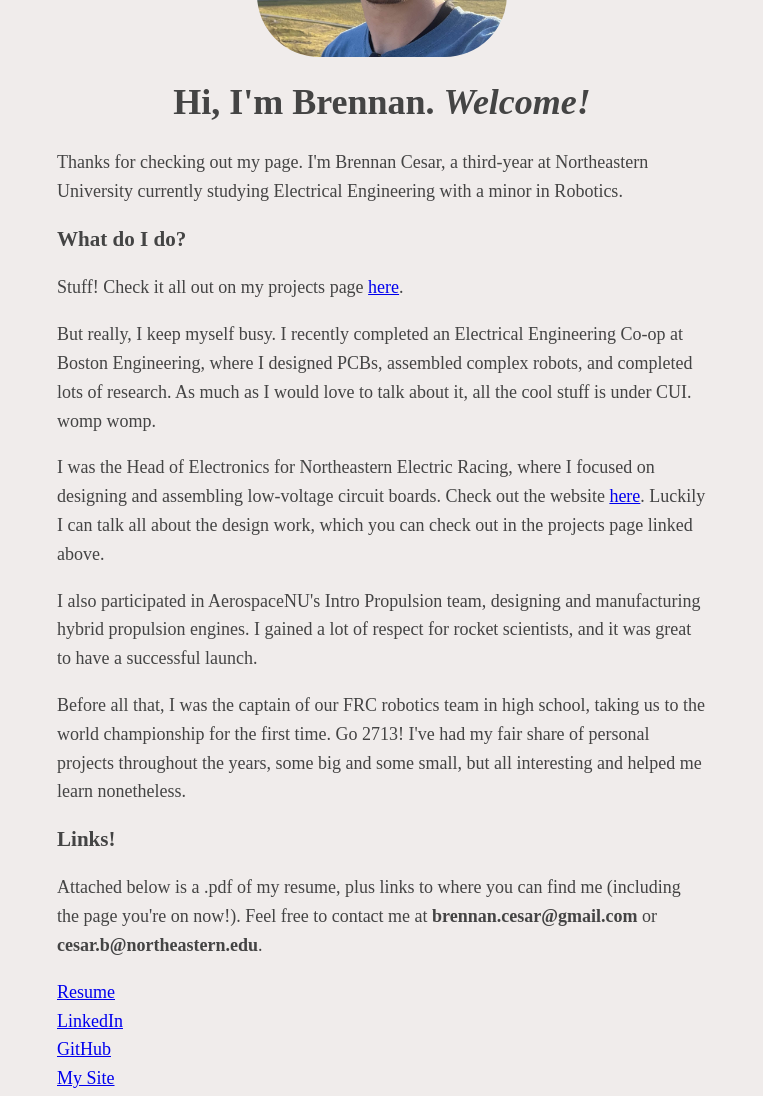
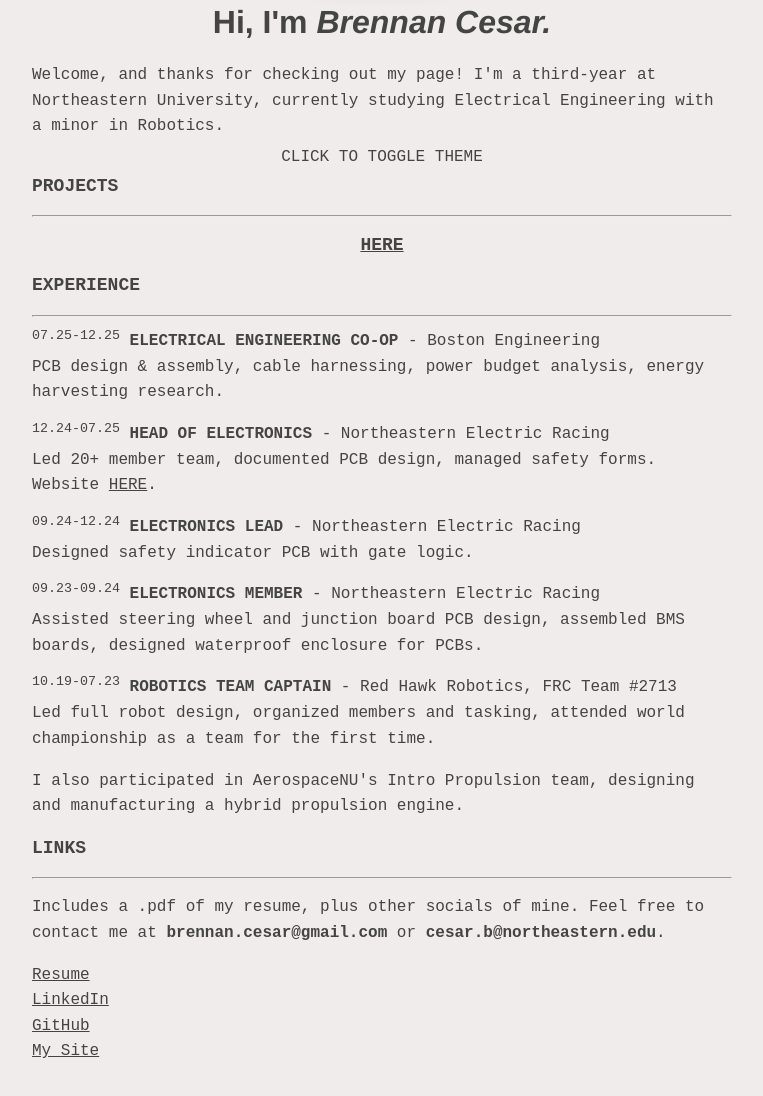
Before and after one commit to brennan-cesar/brennan-cesar.github.io, a plain HTML site: page index.html in a window 1280 px wide. Shown: the part 233-1329 px from the top of the page, without its empty margins (258-1021 px from the left). Drawn offline with Linux system fonts and the light colour scheme.

Commit message:
added theme toggle, updated main page content

```diff
--- a/index.html
+++ b/index.html
@@ -4,31 +4,65 @@
     <meta name="viewport" content="width=device-width, initial-scale=1">
     <meta name="author" content="Brennan Cesar">
     <meta name="description" content="Brennan Cesar's website! Full of great stuff hopefully">
-    <meta name="keywords" content="Electrical Engineer, Robotics, Northeastern University">
+    <meta name="keywords" content="Electrical Engineer, Robotics, Northeastern University, Electric Racing, FSAE, Consulting, PCB">
     <title>Home</title>
-<link rel="stylesheet" href="style.css">
+    <link rel="stylesheet" href="style.css">
+    <script src="theme.js"></script>
+    <script>theme();</script>
 </head>
 <body>
-    <img class="profile-img" src="/assets/image.jpg" alt="A picture of me!">
+    <img class="profile-img" src="assets/image.jpg" alt="A picture of me!">
     <header>
-        <h1 class="title">Hi, I'm Brennan. <i>Welcome!</i></h1>
+        <h1 class="title">Hi, I'm <i>Brennan Cesar.</i></h1>
     </header>
-    <p>
-        Thanks for checking out my page. I'm Brennan Cesar, a third-year at Northeastern University currently studying Electrical Engineering with a minor in Robotics.
+    <p style="margin-bottom: 0.5ch;">
+        Welcome, and thanks for checking out my page! I'm a third-year at Northeastern University, currently studying Electrical Engineering with a minor in Robotics.
     </p>
-    <h3>What do I do?</h3>
-    <p>Stuff! Check it all out on my projects page <a href="projects.html">here</a>.</p>
-    <p>But really, I keep myself busy. I recently completed an Electrical Engineering Co-op at Boston Engineering, where I designed PCBs, assembled complex robots, and completed lots of research. As much as I would love to talk about it, all the cool stuff is under CUI. womp womp.</p>
-    <p>I was the Head of Electronics for Northeastern Electric Racing, where I focused on designing and assembling low-voltage circuit boards. Check out the website <a href="https://electricracing.northeastern.edu/" target="_blank">here</a>. Luckily I can talk all about the design work, which you can check out in the projects page linked above.</p>
-    <p>I also participated in AerospaceNU's Intro Propulsion team, designing and manufacturing hybrid propulsion engines. I gained a lot of respect for rocket scientists, and it was great to have a successful launch.</p>
-    <p>Before all that, I was the captain of our FRC robotics team in high school, taking us to the world championship for the first time. Go 2713! I've had my fair share of personal projects throughout the years, some big and some small, but all interesting and helped me learn nonetheless.</p>
-    <h3>Links!</h3>
-    <p>Attached below is a .pdf of my resume, plus links to where you can find me (including the page you're on now!). Feel free to contact me at
+    <input type="checkbox" id="toggle-theme" hidden>
+    <label for="toggle-theme" style="display: flex; justify-content: center; align-items: center;">CLICK TO TOGGLE THEME</label>
+    <h3 style="margin-top: 0.5ch;">PROJECTS</h3>
+    <hr>
+    <h3 style="text-align: center;"><a href="projects.html">HERE</a></h3>
+    <h3>EXPERIENCE</h3>
+    <hr>
+    <ul class="no-bullets">
+        <li>
+            <sup>07.25-12.25</sup>
+            <b>ELECTRICAL ENGINEERING CO-OP</b> - Boston Engineering
+            <p class="exp-gap">PCB design & assembly, cable harnessing, power budget analysis, energy harvesting research.</p>
+        </li>
+        <li>
+            <sup>12.24-07.25</sup>
+            <b>HEAD OF ELECTRONICS</b> - Northeastern Electric Racing
+            <p class="exp-gap">Led 20+ member team, documented PCB design, managed safety forms. Website <a href="https://electricracing.northeastern.edu/" target="_blank">HERE</a>.</p>
+        </li>
+        <li>
+            <sup>09.24-12.24</sup>
+            <b>ELECTRONICS LEAD</b> - Northeastern Electric Racing
+            <p class="exp-gap">Designed safety indicator PCB with gate logic.</p>
+        </li>
+        <li>
+            <sup>09.23-09.24</sup>
+            <b>ELECTRONICS MEMBER</b> - Northeastern Electric Racing
+            <p class="exp-gap">Assisted steering wheel and junction board PCB design, assembled BMS boards, designed waterproof enclosure for PCBs.</p>
+        </li>
+        <li>
+            <sup>10.19-07.23</sup>
+            <b>ROBOTICS TEAM CAPTAIN</b> - Red Hawk Robotics, FRC Team #2713
+            <p class="exp-gap">Led full robot design, organized members and tasking, attended world championship as a team for the first time.</p>
+        </li>
+    </ul>
+    <p>I also participated in AerospaceNU's Intro Propulsion team, designing and manufacturing a hybrid propulsion engine.</p>
+    <h3>LINKS</h3>
+    <hr>
+    <p>Includes a .pdf of my resume, plus other socials of mine. Feel free to contact me at
         <b>brennan.cesar@gmail.com</b> or <b>cesar.b@northeastern.edu</b>.</p>
     <ul class="no-bullets">
-        <li> <a href="/assets/resume.pdf" target="_blank">Resume</a></li>
+        <li> <a href="assets/resume.pdf" target="_blank" rel="noopener noreferrer">Resume</a></li>
         <li><a href="https://www.linkedin.com/in/brennan-cesar/" target ="_blank">LinkedIn</a></li>
         <li><a href="https://github.com/brennan-cesar" target ="_blank">GitHub</a></li>
         <li><a href="index.html">My Site</a></li>
     </ul>
+
+    <script>toggleTheme();</script>
 </body>
--- a/style.css
+++ b/style.css
@@ -1,27 +1,52 @@
 body {
     margin:40px auto;
-    max-width:650px;
+    max-width:700px;
     line-height:1.6;
-    font-size:18px;
-    color:#444;
-    background-color:#F0ECEB;
+    font-size:16px;
+    font-family:'Courier New', monospace;
+    color:var(--text);
+    background-color:var(--background);
+    transition: background-color 0.25s, color 0.25s;
     padding:0 10px
 }
 
+:root {
+    --background:#F0ECEB;
+    --text:#444;
+    --link:#444;
+}
+:root:has(#toggle-theme:checked), :root.dark {
+    --background:#1200b7;
+    --text:#cccccc;
+    --link:#cccccc;
+}
+
+a:link {
+    color:var(--link);
+    transition: color 0.25s
+}
+a:visited {
+    color:var(--link);
+    transition: color 0.25s
+}
+
 h1,h2,h3{line-height:1.2}
+h2,h3{font-size:18px}
 
-.title{text-align: center;}
+.title{text-align: center; font-family:'Franklin Gothic Medium', 'Arial Narrow', Arial, sans-serif;}
+.exp-gap{margin-top: 0; margin-bottom: 0.75em;}
 
 ul.no-bullets {
     list-style-type: none;
     margin: 0;
     padding: 0;
 }
-
 .profile-img {
     border-radius: 25%;
     object-fit: cover;
-    width: 250px;
+    max-width: 25%;
+    height: auto;
     display: block;
     margin: 0 auto;
+    box-shadow: 0 4px 8px 0 #0000002d, 0 6px 20px 0 #0000002a;
 }
--- /dev/null
+++ b/theme.js
@@ -0,0 +1,17 @@
+function theme() {
+    if(localStorage.getItem('theme') === 'dark') {
+        document.documentElement.classList.add('dark');
+    }
+}
+
+function toggleTheme() {
+    var toggle = document.getElementById('toggle-theme');
+    if(localStorage.getItem('theme') === 'dark') {
+        toggle.checked = true;
+    }
+    toggle.addEventListener('change', function() {
+        var dark = this.checked;
+        localStorage.setItem('theme', dark ? 'dark' : 'light');
+        document.documentElement.classList.toggle('dark', dark);
+    });
+}
```
Also changed, not shown: projects.html (+9 -3 lines).
